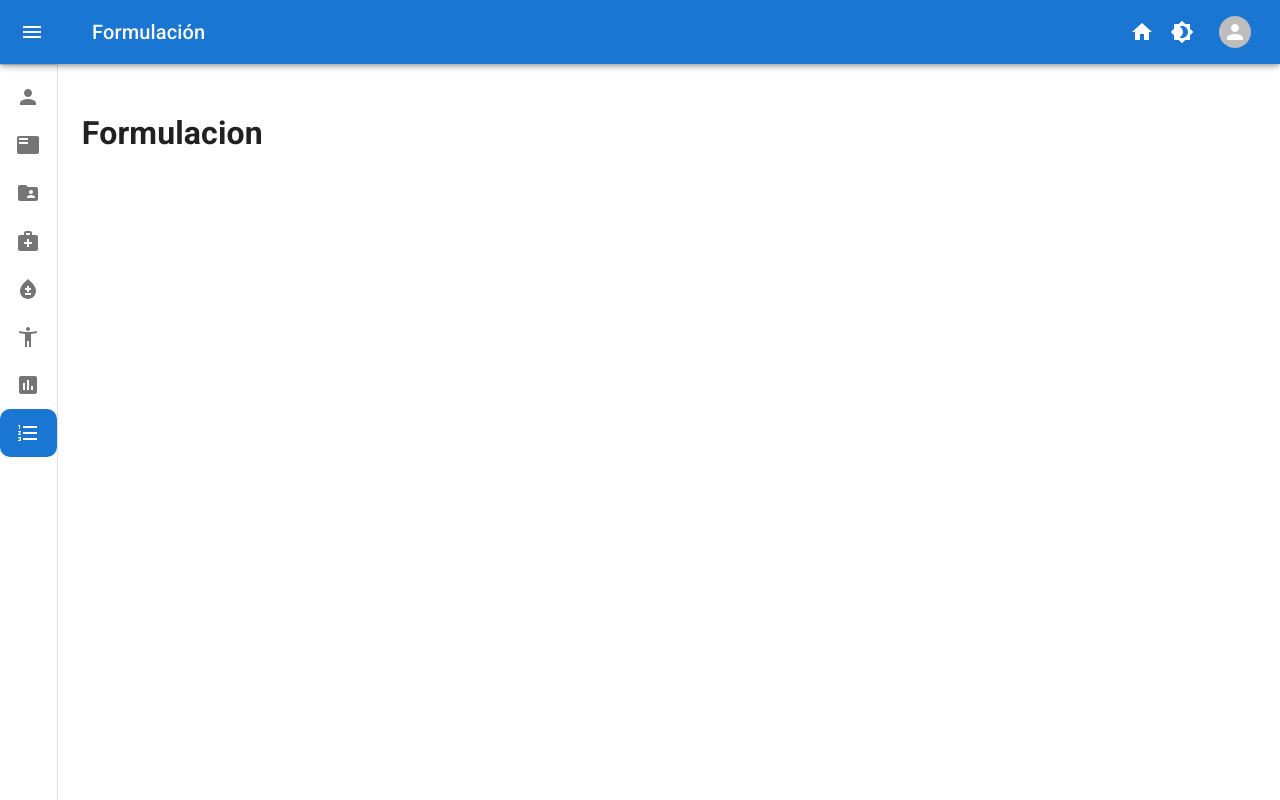
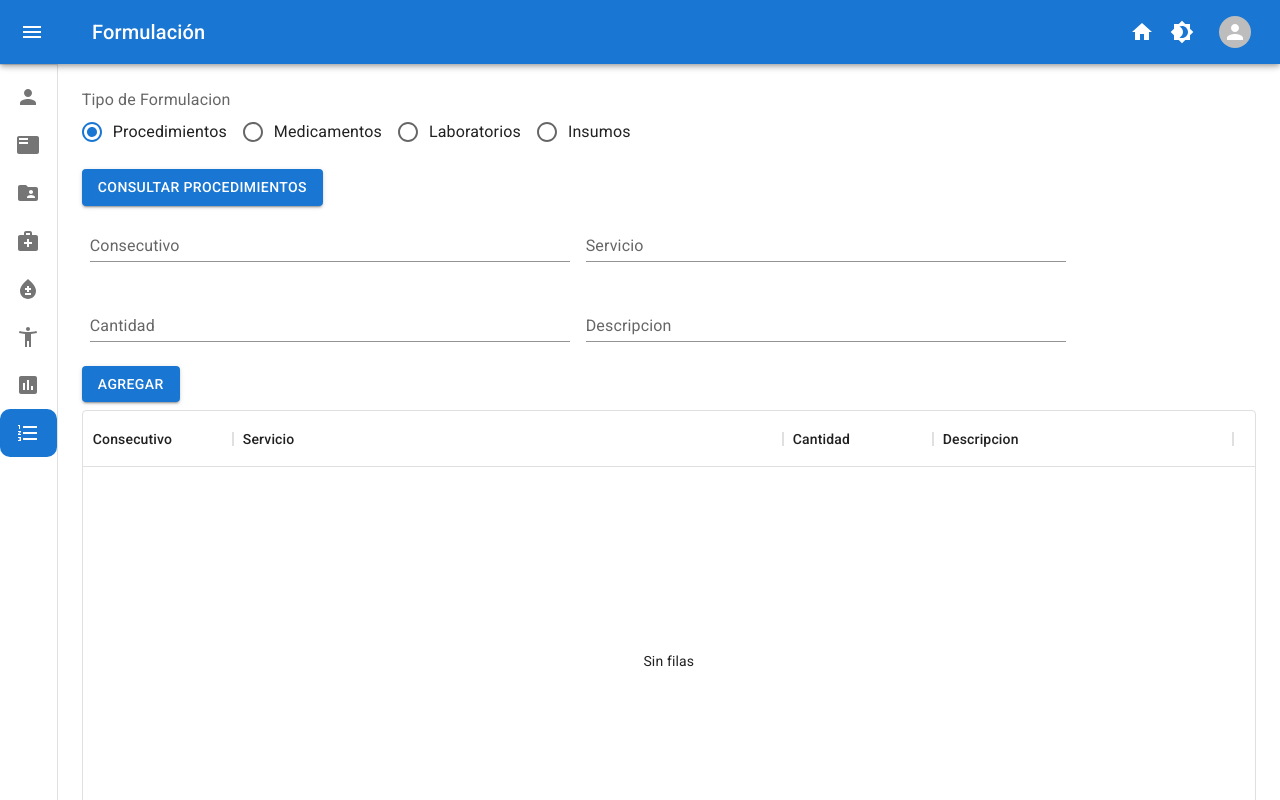
Before and after one commit to jairayafranco/medic-app-next, a Next.js app: page /panel/formulacion in a window 1280 px wide. Shown: the top 800 px of the page. Built offline with nearby package versions, Linux system fonts and the light colour scheme; no server answers.

Commit message:
Avance modulo Formulacion

```diff
--- /dev/null
+++ b/components/RadioButtonGroup.jsx
@@ -0,0 +1,24 @@
+import * as React from 'react';
+import Radio from '@mui/material/Radio';
+import RadioGroup from '@mui/material/RadioGroup';
+import FormControlLabel from '@mui/material/FormControlLabel';
+import FormControl from '@mui/material/FormControl';
+import FormLabel from '@mui/material/FormLabel';
+import _ from 'lodash';
+
+export default function RadioButtonGroup({ title, options, onChange }) {
+    return (
+        <FormControl>
+            <FormLabel>{title}</FormLabel>
+            <RadioGroup row defaultValue="procedimientos" onChange={onChange}>
+                {
+                    options.map((option, index) => {
+                        return (
+                            <FormControlLabel key={index} value={option} control={<Radio />} label={_.capitalize(option)} />
+                        );
+                    })
+                }
+            </RadioGroup>
+        </FormControl>
+    );
+}
--- a/data/inputs.js
+++ b/data/inputs.js
@@ -254,3 +254,10 @@ export const examenFisicoFields = [
     { name: "Extremidades", property: "extremidades" },
     { name: "Neurologico", property: "neurologico" },
 ];
+
+export const formulacionFields = [
+    { name: "Consecutivo", property: "consecutivo", type: "text", readOnly: true },
+    { name: "Servicio", property: "servicio", type: "text", readOnly: true },
+    { name: "Cantidad", property: "cantidad", type: "number" },
+    { name: "Descripcion", property: "descripcionManual", type: "text" },
+]
--- a/pages/panel/formulacion.jsx
+++ b/pages/panel/formulacion.jsx
@@ -1,7 +1,136 @@
+import { useFormik } from "formik";
+import { useState, useEffect } from "react";
+import { formulacionSchema } from "../../schemas/schemas";
+import { formulacionFields } from "../../data/inputs";
+import { formatTableRows } from "../../helpers/helpers";
+import RadioButtonGroup from "../../components/RadioButtonGroup";
+import TextField from "@mui/material/TextField";
+import Button from "@mui/material/Button";
+import Box from "@mui/material/Box";
+import Grid from "@mui/material/Grid";
+import FullScreenModal from "../../components/FullScreenModal";
+import Table from "../../components/Table";
+import { formatInitialValues } from "../../helpers/helpers";
+import { procedimientos } from "../../data/procedimientos";
+import { medicamentos } from "../../data/medicamentos";
+import { laboratorios } from "../../data/laboratorios";
+import { insumos } from "../../data/insumos";
+
 export default function Formulacion() {
+    const [tipoProcedimiento, setTipoProcedimiento] = useState("procedimientos");
+    const [allValues, setAllValues] = useState({
+        procedimientos: [],
+        medicamentos: [],
+        laboratorios: [],
+        insumos: []
+    });
+
+    useEffect(() => formik.resetForm(), [tipoProcedimiento]);
+
+    const setRowsData = (name) => {
+        return {
+            procedimientos,
+            medicamentos,
+            laboratorios,
+            insumos
+        }[name];
+    }
+
+    const formik = useFormik({
+        initialValues: formatInitialValues(formulacionFields),
+        validationSchema: formulacionSchema,
+        onSubmit: (values) => {
+            console.log(">>>", values);
+            setAllValues((prev) => {
+                return {
+                    ...prev,
+                    [tipoProcedimiento]: [...prev[tipoProcedimiento], values]
+                }
+            });
+            formik.resetForm();
+        }
+    });
+
+    const handleRowsData = (data) => {
+        const { id, codigo, descripcion } = data[0];
+        formik.setFieldValue("id", id);
+        formik.setFieldValue("consecutivo", codigo);
+        formik.setFieldValue("servicio", descripcion);
+
+        //unmount the component FullScreenModal
+        document.querySelector("div[role='dialog'] > header > div > button").click();
+    }
+
     return (
-        <div>
-            <h1>Formulacion</h1>
-        </div>
+        <>
+            <RadioButtonGroup
+                title="Tipo de Formulacion"
+                options={[
+                    "procedimientos",
+                    "medicamentos",
+                    "laboratorios",
+                    "insumos"
+                ]}
+                onChange={(e) => setTipoProcedimiento(e.target.value)}
+            />
+            <Box sx={{ mt: 2 }}>
+                <FullScreenModal
+                    buttonName={`Consultar ${tipoProcedimiento}`}
+                    title={`Consultar ${tipoProcedimiento}`}
+                    color='primary'
+                >
+                    <Table
+                        columns={[
+                            { field: 'codigo', headerName: 'Consecutivo', width: 150 },
+                            { field: 'descripcion', headerName: 'Descripcion', width: 700 },
+                        ]}
+                        rows={formatTableRows(setRowsData(tipoProcedimiento))}
+                        getRowsData={handleRowsData}
+                        isCheckboxSelection={false}
+                    />
+                </FullScreenModal>
+                <form onSubmit={formik.handleSubmit}>
+                    <Grid container spacing={2}>
+                        {
+                            formulacionFields.map((field, index) => {
+                                return (
+                                    <Grid item xs={12} md={5} key={index}>
+                                        <TextField
+                                            key={index}
+                                            label={field.name}
+                                            name={field.property}
+                                            value={formik.values[field.property]}
+                                            onChange={formik.handleChange}
+                                            type={field.type}
+                                            variant="standard"
+                                            sx={{ m: 1, width: '100%' }}
+                                            InputProps={{
+                                                readOnly: field.readOnly
+                                            }}
+                                            error={formik.touched[field.property] && Boolean(formik.errors[field.property])}
+                                            helperText={formik.touched[field.property] && formik.errors[field.property]}
+                                        />
+                                    </Grid>
+                                );
+                            })
+                        }
+                    </Grid>
+                    <Button variant="contained" sx={{ mt: 2 }} type="submit">Agregar</Button>
+                </form>
+                <Box sx={{ mt: 1, height: 500 }}>
+                    <Table
+                        columns={[
+                            { field: 'consecutivo', headerName: 'Consecutivo', width: 150 },
+                            { field: 'servicio', headerName: 'Servicio', width: 550 },
+                            { field: 'cantidad', headerName: 'Cantidad', width: 150 },
+                            { field: 'descripcionManual', headerName: 'Descripcion', width: 300 },
+                        ]}
+                        rows={allValues[tipoProcedimiento]}
+                        isCheckboxSelection={false}
+                    />
+                    <Button variant="contained" sx={{ mt: 1 }} onClick={() => console.log(allValues[tipoProcedimiento])}>Guardar {tipoProcedimiento}</Button>
+                </Box>
+            </Box>
+        </>
     );
 }
--- a/schemas/schemas.js
+++ b/schemas/schemas.js
@@ -82,4 +82,9 @@ export const examenFisicoSchema = yup.object({
     osteomuscular: yup.string().trim().required("Osteomuscular requerido"),
     extremidades: yup.string().trim().required("Extremidades requerido"),
     neurologico: yup.string().trim().required("Neurologico requerido"),
-})
+});
+
+export const formulacionSchema = yup.object({
+    cantidad: yup.number().required("Cantidad requerida"),
+    descripcionManual: yup.string().trim().required("Descripcion requerida"),
+});
```
